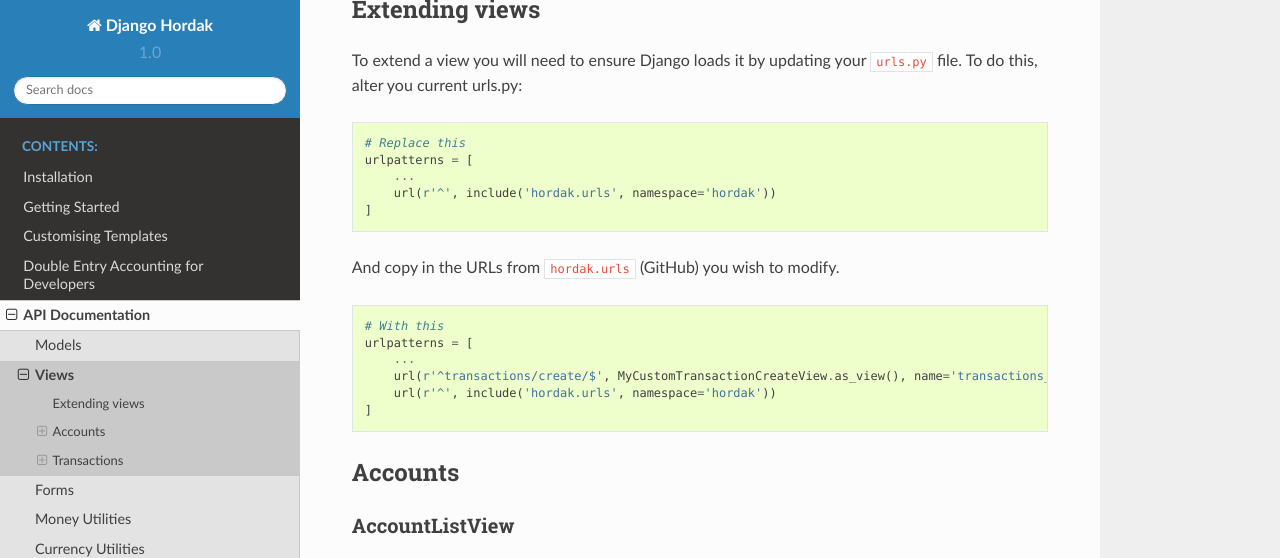
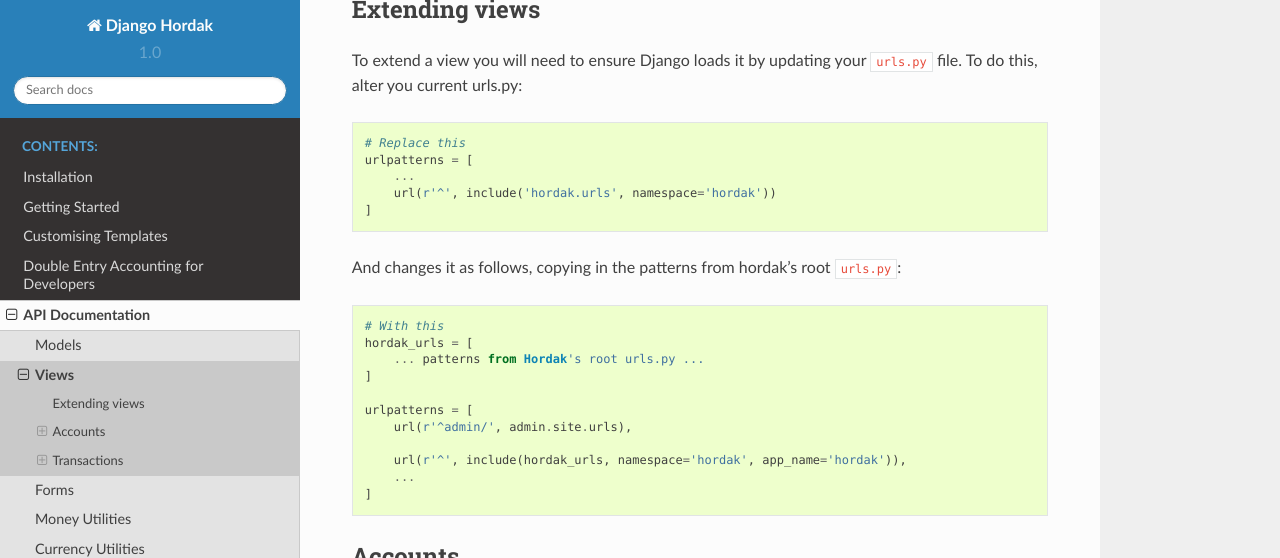
Before and after one commit to adamcharnock/django-hordak, a Sphinx documentation site: the page built from docs/api/views.rst, in a window 1280 px wide and 900 px high, scrolled down 539 px, cut to the strip 0-558 px from the top of the window. Built offline with Sphinx 7.4.7 and the Read the Docs theme 2.0.0, drawn with Linux system fonts in a browser that asks for light colours.

Commit message:
Updating docs on extending views

```diff
--- a/docs/api/views.rst
+++ b/docs/api/views.rst
@@ -23,15 +23,20 @@ To do this, alter you current urls.py:
         url(r'^', include('hordak.urls', namespace='hordak'))
     ]
 
-And copy in the URLs from ``hordak.urls`` (GitHub) you wish to modify.
+And changes it as follows, copying in the patterns from hordak's root ``urls.py``:
 
 .. code:: python
 
     # With this
+    hordak_urls = [
+        ... patterns from Hordak's root urls.py ...
+    ]
+
     urlpatterns = [
+        url(r'^admin/', admin.site.urls),
+
+        url(r'^', include(hordak_urls, namespace='hordak', app_name='hordak')),
         ...
-        url(r'^transactions/create/$', MyCustomTransactionCreateView.as_view(), name='transactions_create'),
-        url(r'^', include('hordak.urls', namespace='hordak'))
     ]
 
 
```
